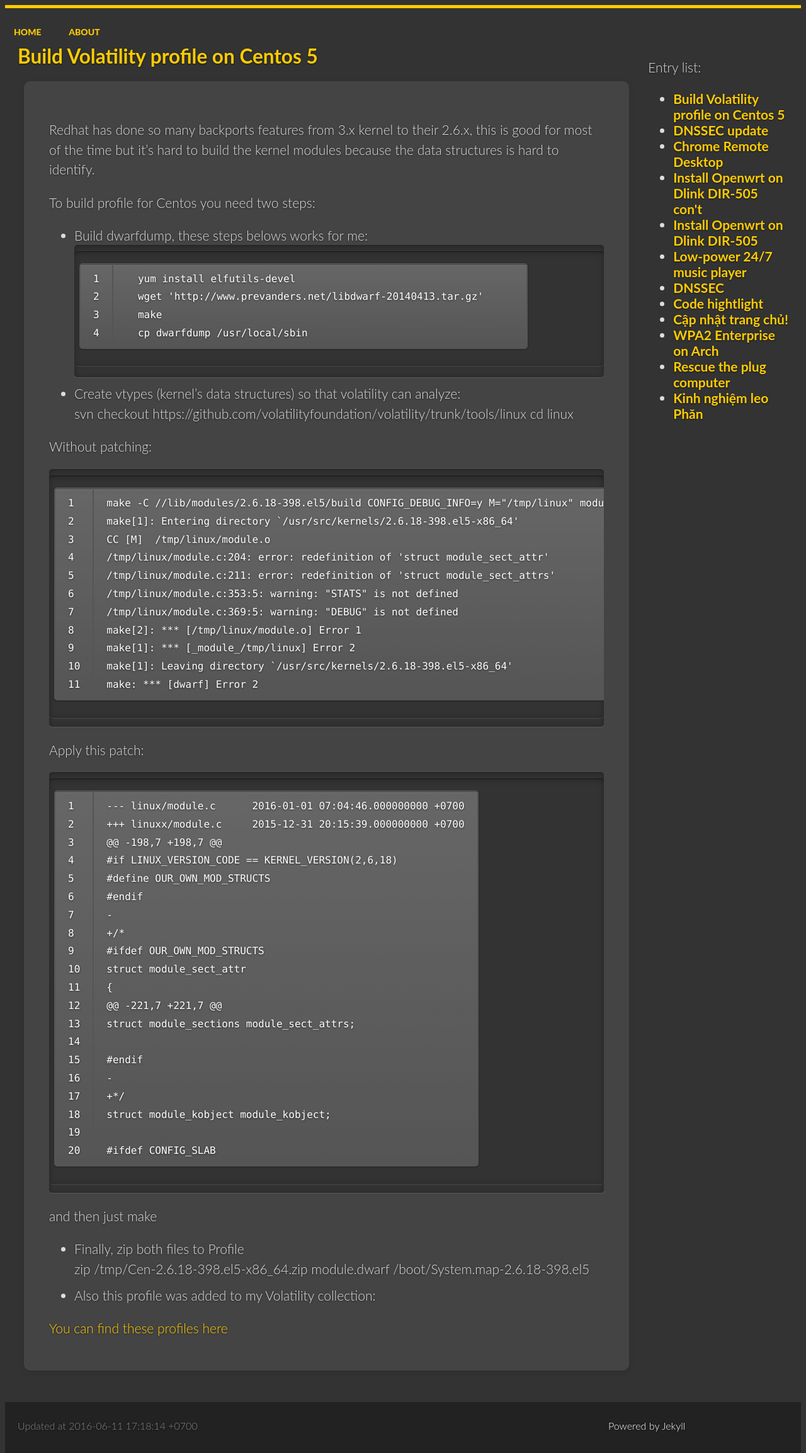
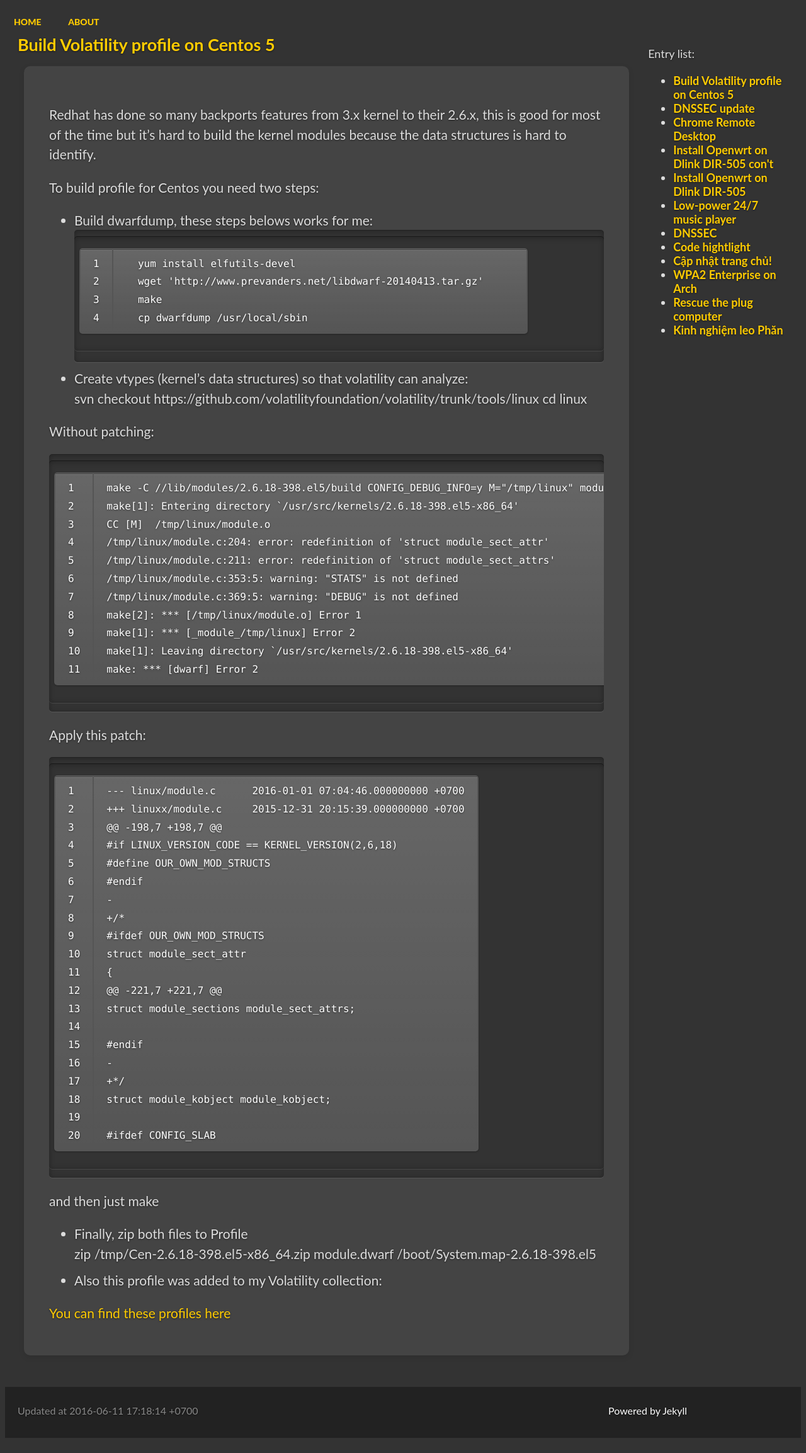
Before and after one commit to vdchuyen/chuyen-vn, a Jekyll site: the page built from index.html, in a window 1280 px wide. Shown: the whole page at 63% size. Built offline with Jekyll 4.4.1, drawn with Linux system fonts in a browser that asks for light colours; Markdown is read by kramdown in place of the engine named in the settings; after the commit the page ends 2283 px from its top, so only the background shows below that.

Commit message:
Edit main css remove border-box

```diff
--- a/css/main.css
+++ b/css/main.css
@@ -8,12 +8,9 @@
 
 body {
   font-family: Lato, 'Helvetica Neue', Helvetica, Arial, sans-serif;
-  font-size: 21px;
-  font-weight: 300;
+  font-size: 18px;
   color: #ddd;
   background: #333;
-  border-top: 5px solid #fc0;
-/*  box-shadow: inset 0 3px 30px rgba(0,0,0,.3);*/
   text-shadow: 0 1px 3px rgba(0,0,0,.5);
 }
 
```
